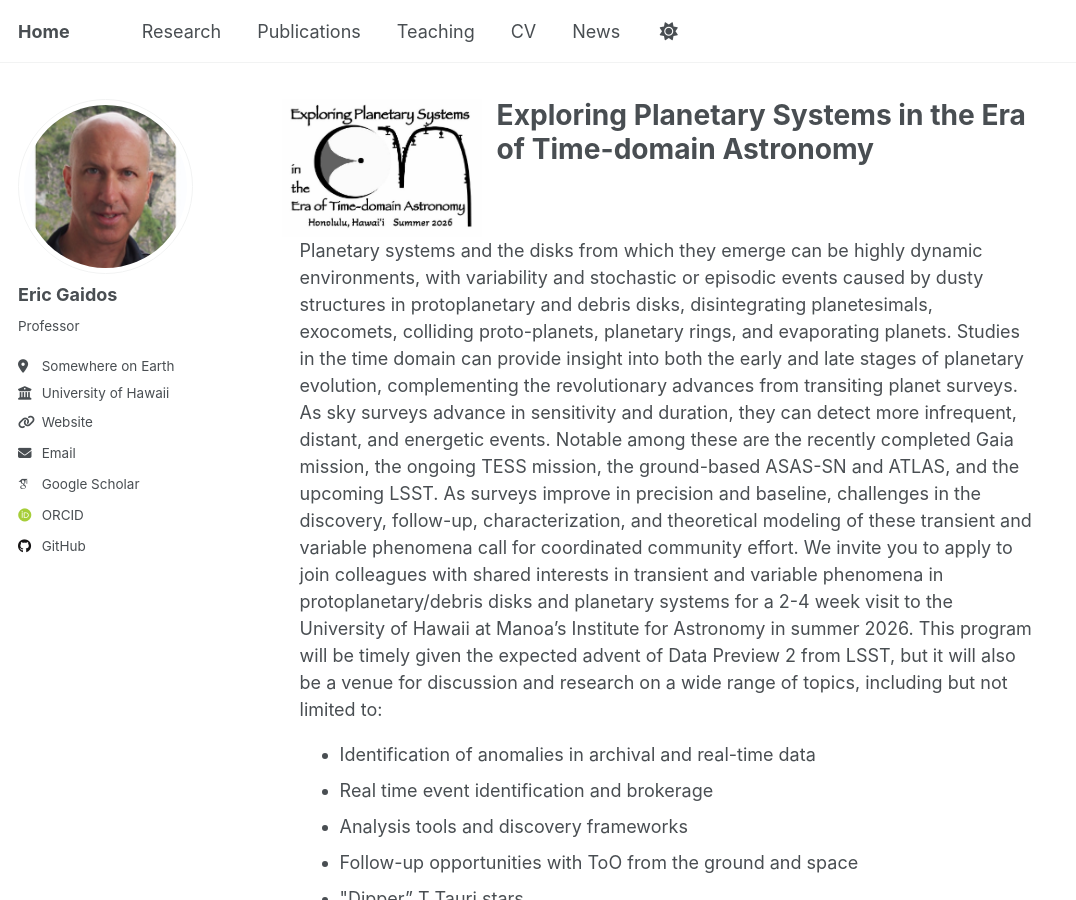
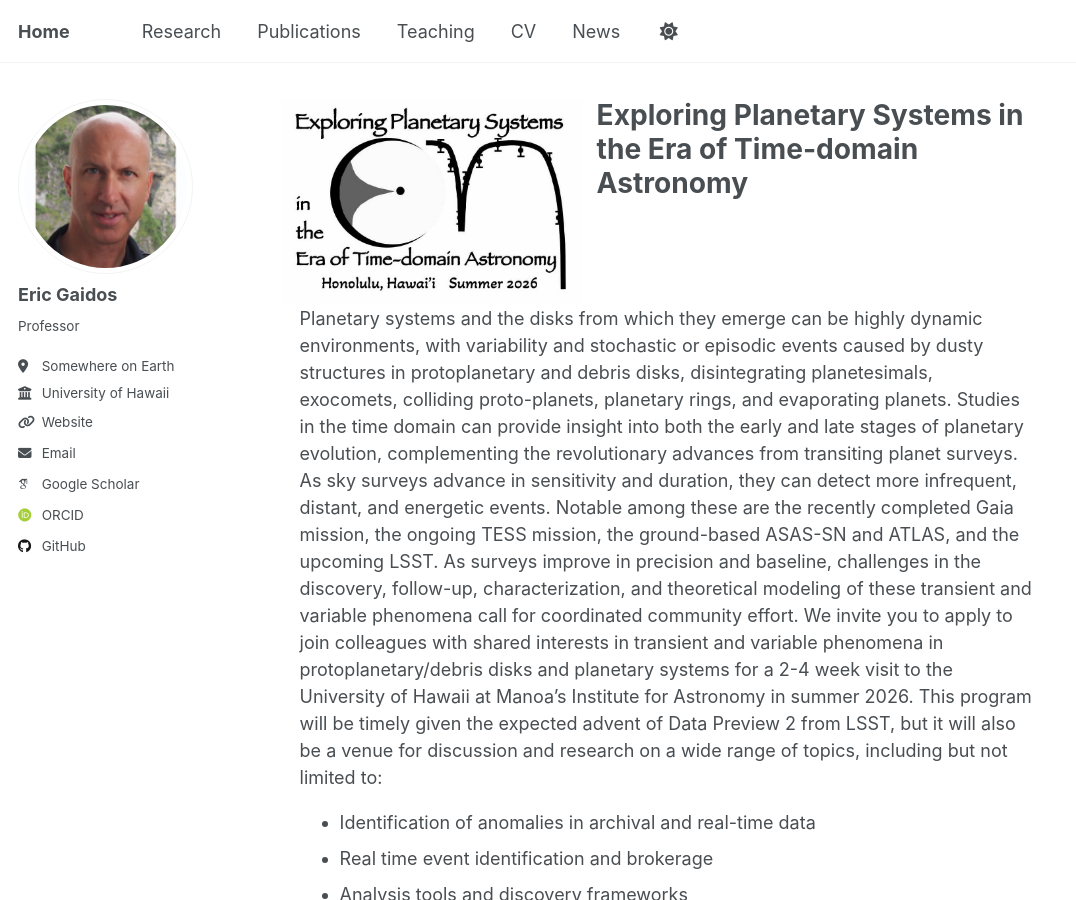
Before and after one commit to egaidos/egaidos.github.io, a Jekyll site: the page built from epseta.md, in a window 1280 px wide and 900 px high. Shown: the whole window, without its empty margins (0-1076 px from the left). Built offline with Jekyll 4.4.1, drawn with Linux system fonts in a browser that asks for light colours; some web fonts are replaced; our own code applies the rules of GitHub Pages for plain Markdown files; a style sheet for code colours, icons or effects is not loaded.

Commit message:
Update epseta.md

```diff
--- a/epseta.md
+++ b/epseta.md
@@ -11,7 +11,7 @@
 <link rel="stylesheet" href="https://cdn.rawgit.com/jpswalsh/academicons/master/css/academicons.min.css">
 <body id="top">
 
-<img src="../images/epseta.jpg" width=200 height=200 alt="logo" class="image-left">
+<img src="../images/epseta.jpg" width=300 height=300 alt="logo" class="image-left">
 <!-- Header -->
 <header id="header">
 <h1><strong>Exploring Planetary Systems in the Era of Time-domain Astronomy</strong><br/></h1>
```
